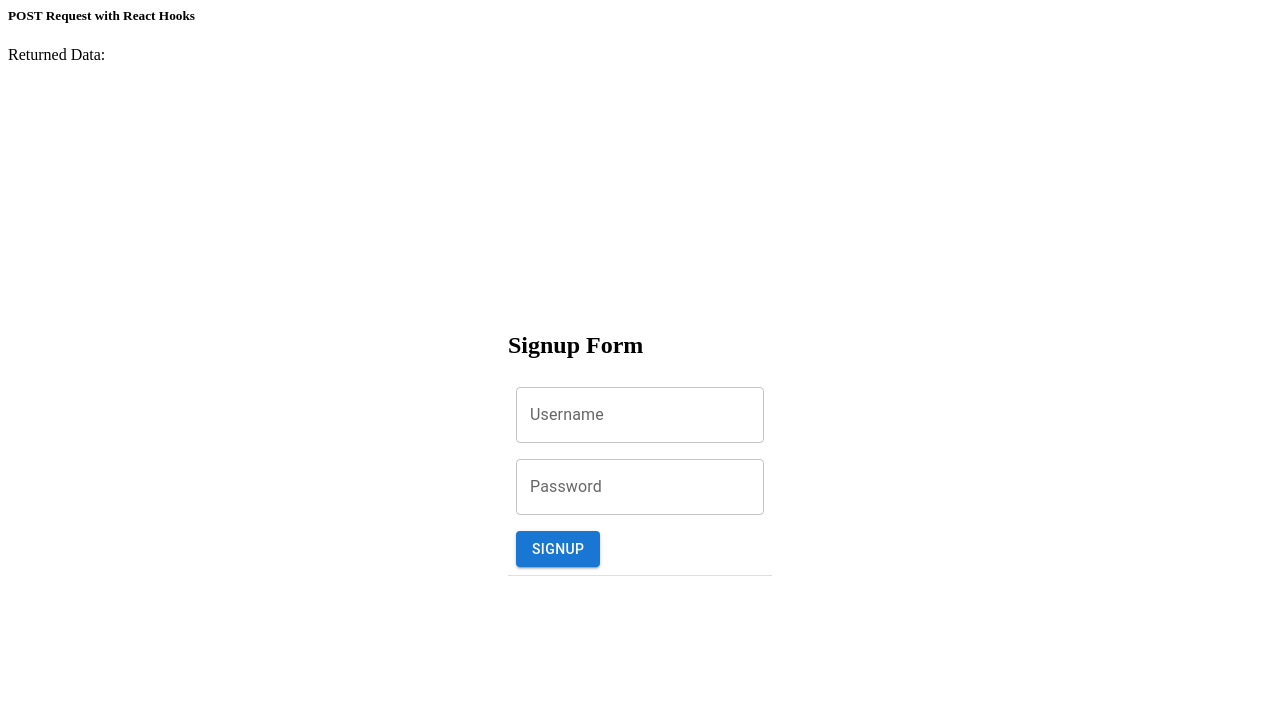
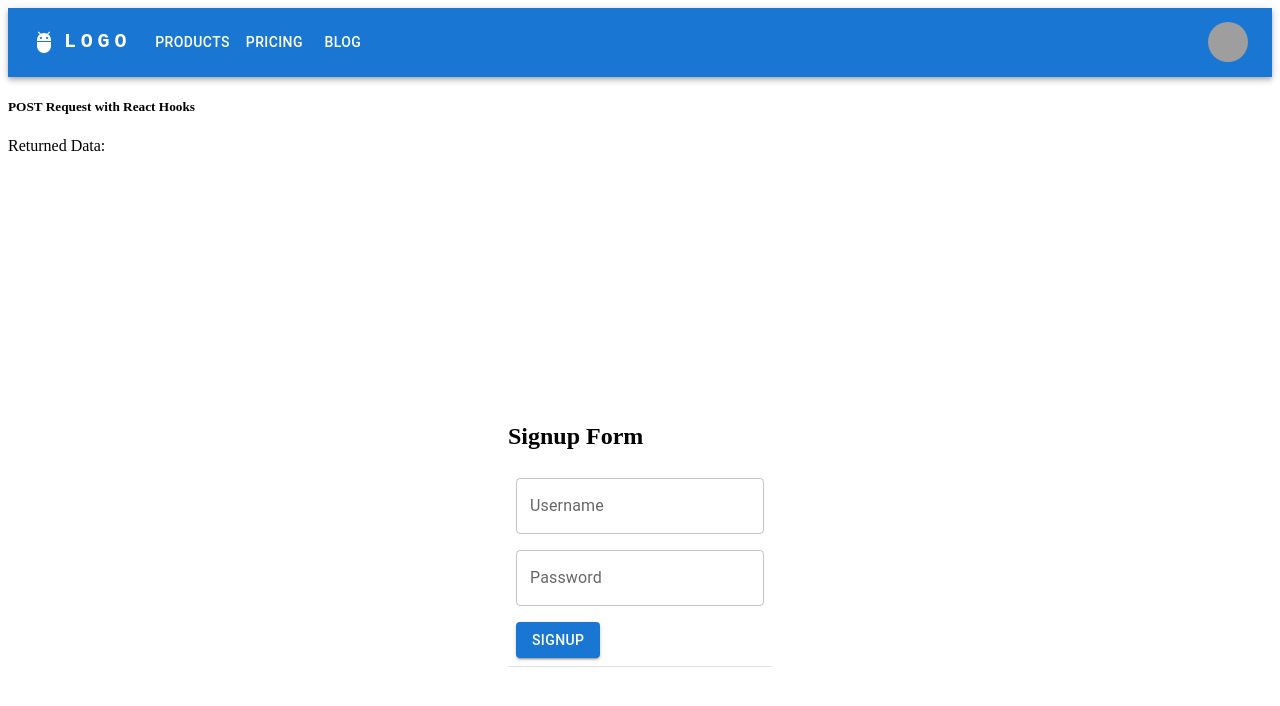
Before and after one commit to AKSHAYPATILBHOSALE07/react-jjti86, a React (Create React App) app: page / in a window 1280 px wide. Shown: the top 706 px of the page. Built offline with nearby package versions, Linux system fonts and the light colour scheme; grey boxes are pictures that could not be loaded.

Commit message:
Added header 1 file modified

```diff
--- a/src/index.js
+++ b/src/index.js
@@ -10,6 +10,7 @@ import {
 import Data from './Pages/Data';
 
 import App from './App';
+import ResponsiveAppBar from './Components/ResponsiveAppBar';
 
 const rootElement = document.getElementById('root');
 const root = createRoot(rootElement);
@@ -17,6 +18,7 @@ const root = createRoot(rootElement);
 root.render(
   <StrictMode>
     <BrowserRouter>
+      <ResponsiveAppBar />
       <Routes>
         <Route path="/" element={<App />} />
         <Route path="data" element={<Data />} />
```
